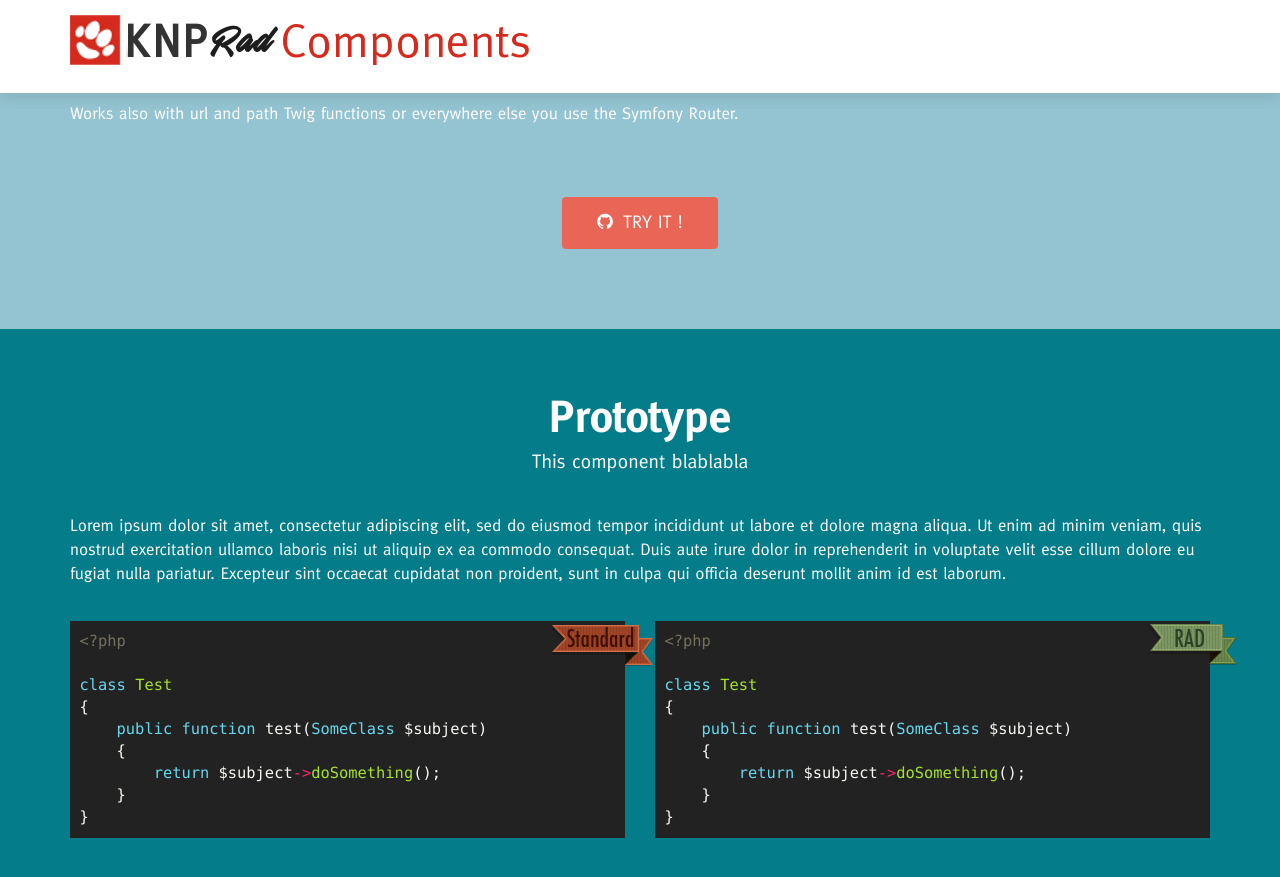
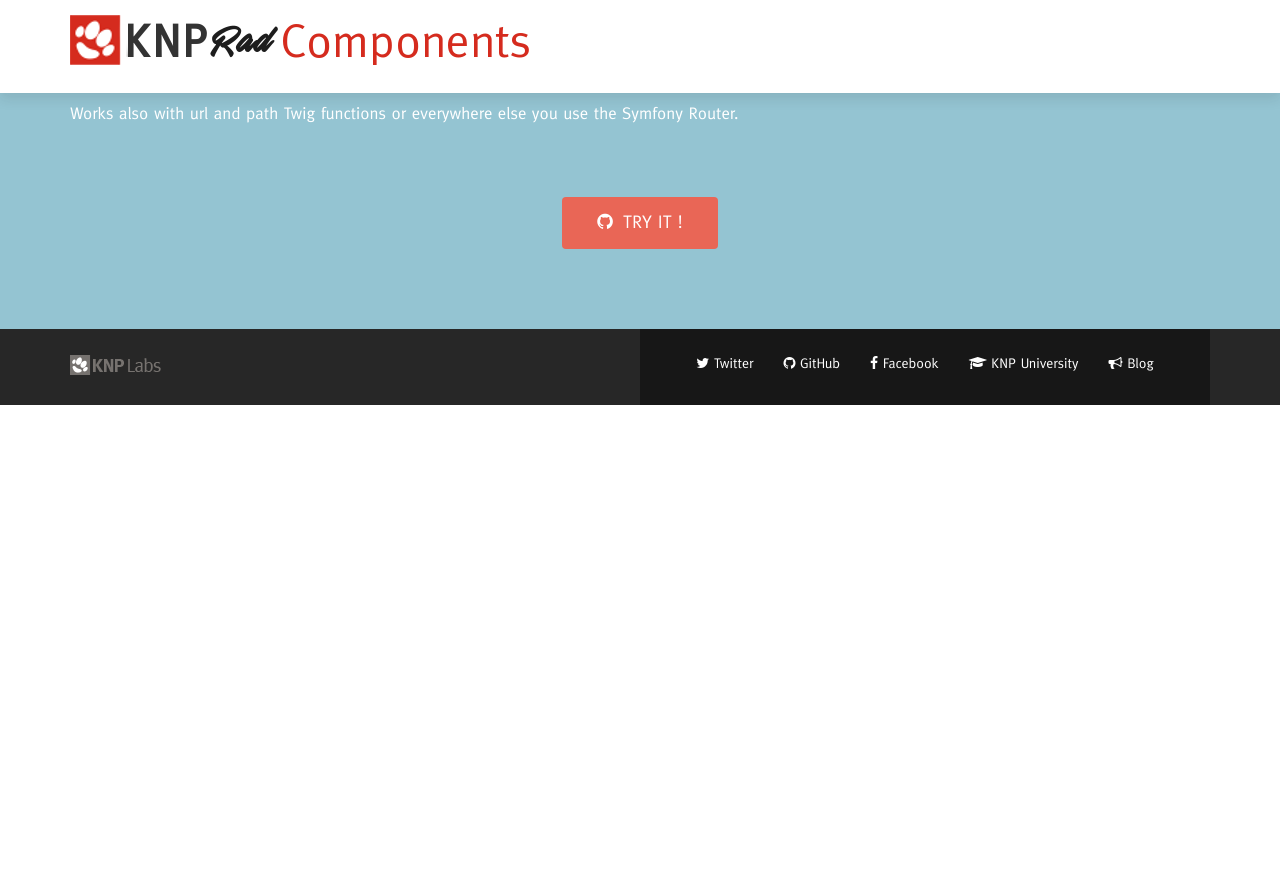
Before and after one commit to KnpLabs/rad-components-site, a Jekyll site: the page built from index.html, in a window 1280 px wide and 900 px high, scrolled down 11685 px. Shown: the top 877 px of the window. Built offline with Jekyll 4.4.1, drawn with Linux system fonts in a browser that asks for light colours; nearby versions of some CDN libraries; after the commit the page ends 12090 px from its top, so only the background shows below that.

Commit message:
Remove prototype for now

```diff
--- a/_includes/_components/prototype.html
+++ /dev/null
@@ -1,50 +0,0 @@
-<!-- TODO -->
-
-      <article class="component dark-blue">
-        <header>
-          <div class="container">
-            <h2>Prototype</h2>
-            <p>This component blablabla</p>
-          </div>
-        </header>
-        <div class="container content">
-          <p>
-            Lorem ipsum dolor sit amet, consectetur adipiscing elit, sed do eiusmod tempor incididunt ut labore et dolore magna aliqua. Ut enim ad minim veniam, quis nostrud exercitation ullamco laboris nisi ut aliquip ex ea commodo consequat. Duis aute irure dolor in reprehenderit in voluptate velit esse cillum dolore eu fugiat nulla pariatur. Excepteur sint occaecat cupidatat non proident, sunt in culpa qui officia deserunt mollit anim id est laborum.
-          </p>
-          <div class="row">
-            <div class="col-md-6">
-              <div class="standard">
-                <div class="banner"></div>
-{% highlight php %}
-<?php
-
-class Test
-{
-    public function test(SomeClass $subject)
-    {
-        return $subject->doSomething();
-    }
-}
-{% endhighlight %}
-              </div>
-            </div>
-
-            <div class="col-md-6">
-              <div class="rad">
-                <div class="banner"></div>
-{% highlight php %}
-<?php
-
-class Test
-{
-    public function test(SomeClass $subject)
-    {
-        return $subject->doSomething();
-    }
-}
-{% endhighlight %}
-              </div>
-            </div>
-          </div>
-        </div>
-      </article>
--- a/_layouts/default.html
+++ b/_layouts/default.html
@@ -36,7 +36,6 @@
       {% include _components/view-renderer.html %}
       {% include _components/domain-event.html %}
       {% include _components/url-generation.html %}
-      {% include _components/prototype.html %}
 
     </section>
 
```
